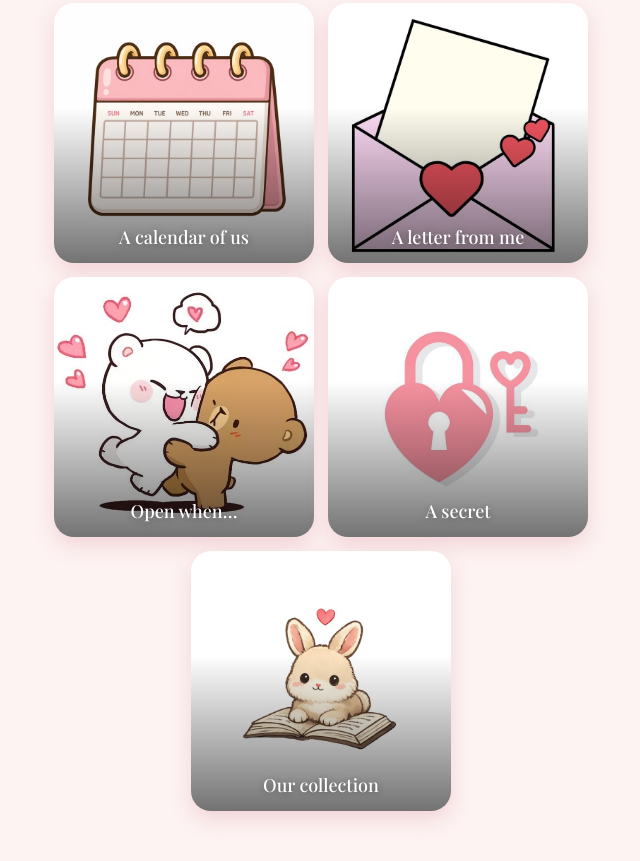
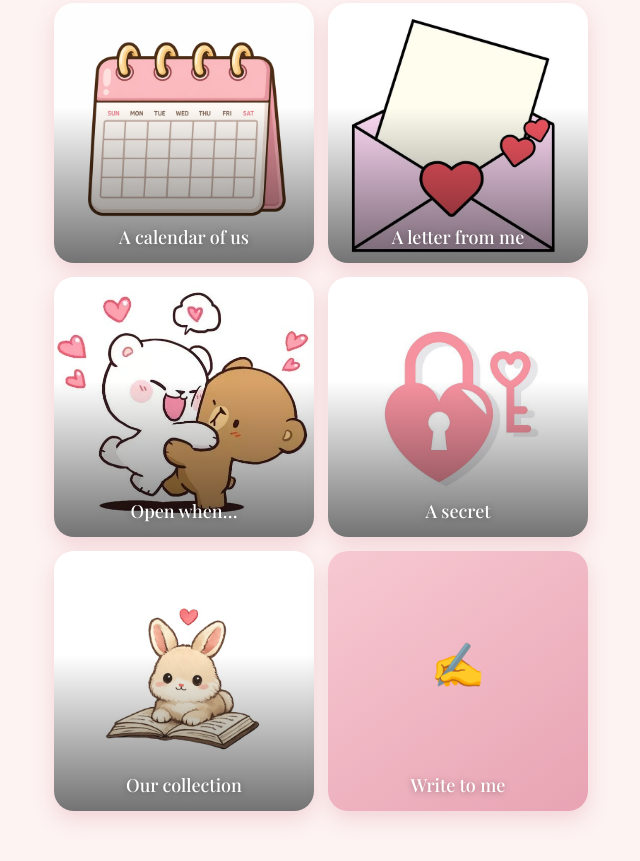
Before and after one commit to RearDelt16/Project-Us-, a plain HTML site: page index.html in a window 1280 px wide. Shown: the part 305-1166 px from the top of the page, without its empty margins (319-959 px from the left). Drawn offline with nearby package versions, Linux system fonts and the light colour scheme; a web font is replaced by a local one.

Commit message:
Update index.html

```diff
--- a/index.html
+++ b/index.html
@@ -155,5 +155,6 @@ window.addEventListener('hashchange',()=>{unlocked=false;Object.keys(D).length&&
   render();
 })();
 </script>
+<script src="write.js"></script>
 </body>
 </html>
```
